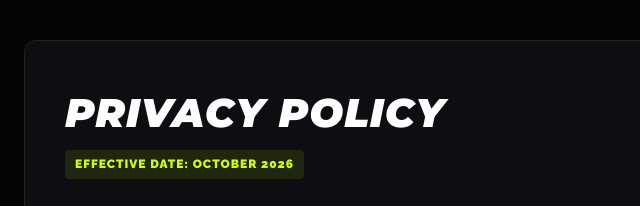
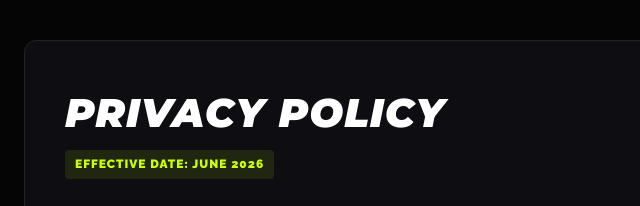
Before and after one commit to rahulsud7/runwars-legal, a plain HTML site: page index.html in a window 1280 px wide. Shown: the top 206 px of the page, 426-1066 px from the left. Drawn offline with Linux system fonts and the light colour scheme.

Commit message:
Update index.html

```diff
--- a/index.html
+++ b/index.html
@@ -179,7 +179,7 @@
 
             <div id="privacy" class="document-section active">
                 <h1>Privacy Policy</h1>
-                <span class="last-updated">EFFECTIVE DATE: OCTOBER 2026</span>
+                <span class="last-updated">EFFECTIVE DATE: JUNE 2026</span>
 
                 <p>Welcome to RunWars. This Privacy Policy explains how we collect, use, disclose, and safeguard your information when you use our mobile application (the "App"). Please read this privacy policy carefully. If you do not agree with the terms of this privacy policy, please do not access the application.</p>
 
```
